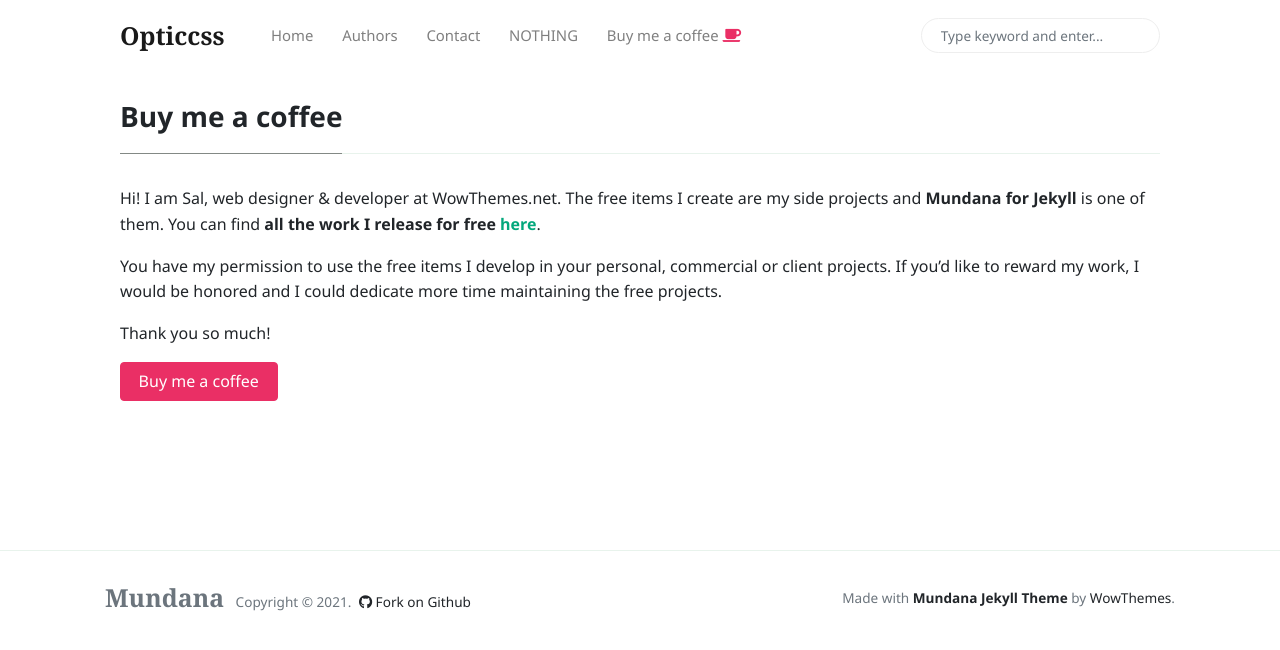
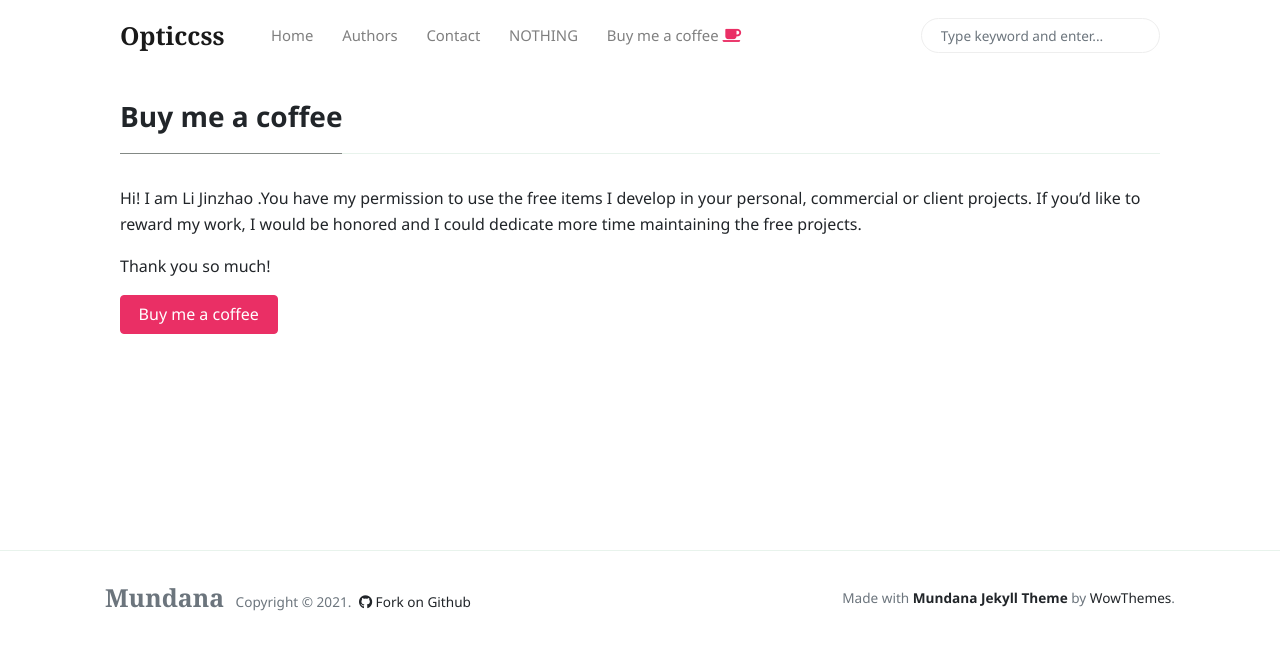
Before and after one commit to Opticcss/Opticcss.github.io, a Jekyll site: the page built from _pages/buy-me-a-coffee.md, in a window 1280 px wide. Shown: the top 650 px of the page. Built offline with Jekyll 4.4.1, drawn with Linux system fonts in a browser that asks for light colours; nearby versions of some CDN libraries.

Commit message:
buy delete

```diff
--- a/_pages/buy-me-a-coffee.md
+++ b/_pages/buy-me-a-coffee.md
@@ -3,10 +3,8 @@ title: "Buy me a coffee"
 permalink: "/buy-me-a-coffee.html"
 ---
 
-Hi! I am Sal, web designer & developer at WowThemes.net. The free items I create are my side projects and **Mundana for Jekyll** is one of them. You can find **all the work I release for free [here](https://www.wowthemes.net/category/free-themes-templates/)**.
-
-You have my permission to use the free items I develop in your personal, commercial or client projects. If you'd like to reward my work, I would be honored and I could dedicate more time maintaining the free projects.
+Hi! I am Li Jinzhao .You have my permission to use the free items I develop in your personal, commercial or client projects. If you'd like to reward my work, I would be honored and I could dedicate more time maintaining the free projects.
 
 Thank you so much!
 
-<a class="btn btn-danger" href="https://www.wowthemes.net/donate/">Buy me a coffee</a>
+<a class="btn btn-danger" href="">Buy me a coffee</a>
```
Also changed, not shown: _pages/author-jane.html (deleted, +0 -26 lines).
